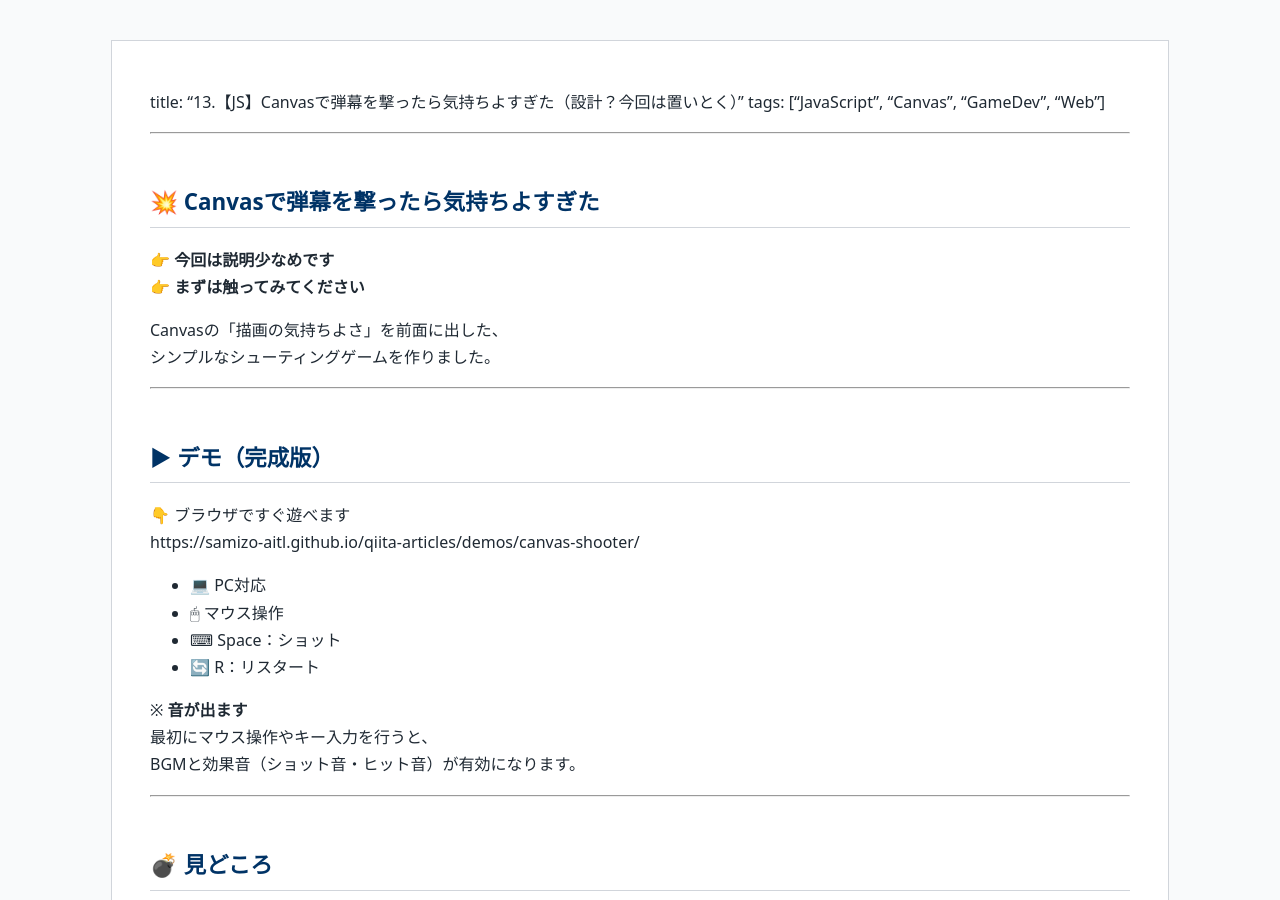
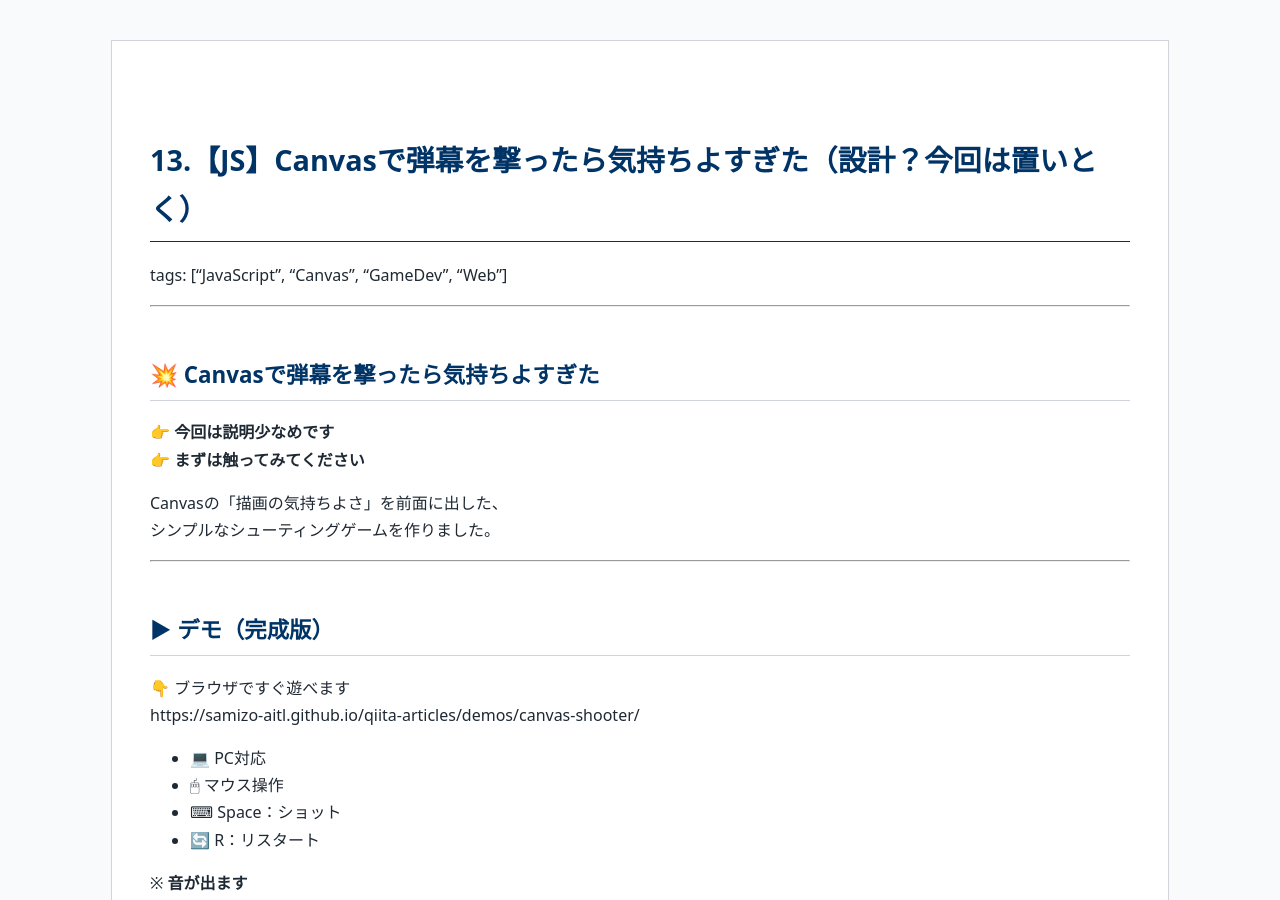
Before and after one commit to Samizo-AITL/qiita-articles, a Jekyll site: the page built from articles/13_canvas_shooter_qiita.md, in a window 1280 px wide and 900 px high. Built offline with Jekyll 4.4.1, drawn with Linux system fonts in a browser that asks for light colours; some of the changed lines change nothing that is shown.

Commit message:
Update 13_canvas_shooter_qiita.md

```diff
--- a/articles/13_canvas_shooter_qiita.md
+++ b/articles/13_canvas_shooter_qiita.md
@@ -3,7 +3,7 @@ layout: default
 title: Qiita Articles
 ---
 
-title: "13.【JS】Canvasで弾幕を撃ったら気持ちよすぎた（設計？今回は置いとく）"
+# 13.【JS】Canvasで弾幕を撃ったら気持ちよすぎた（設計？今回は置いとく）
 tags: ["JavaScript", "Canvas", "GameDev", "Web"]
 
 ---
```
